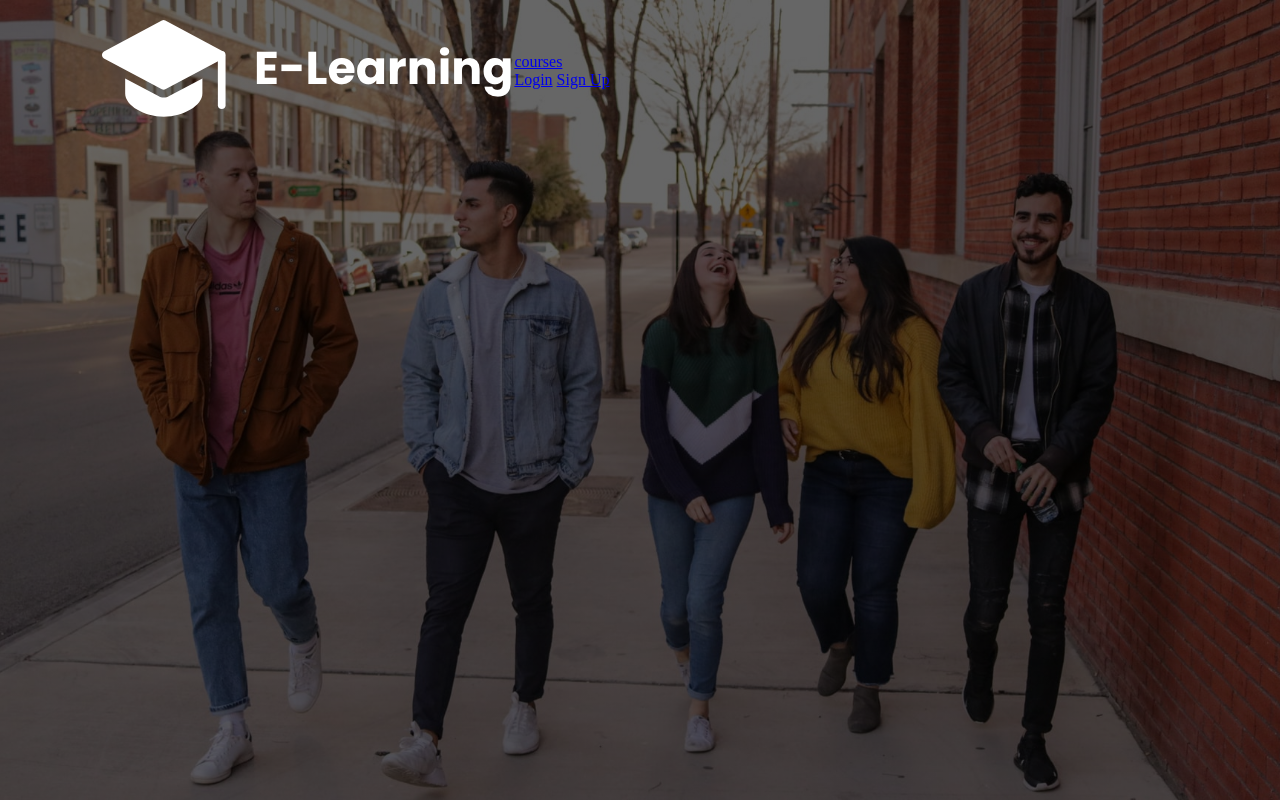
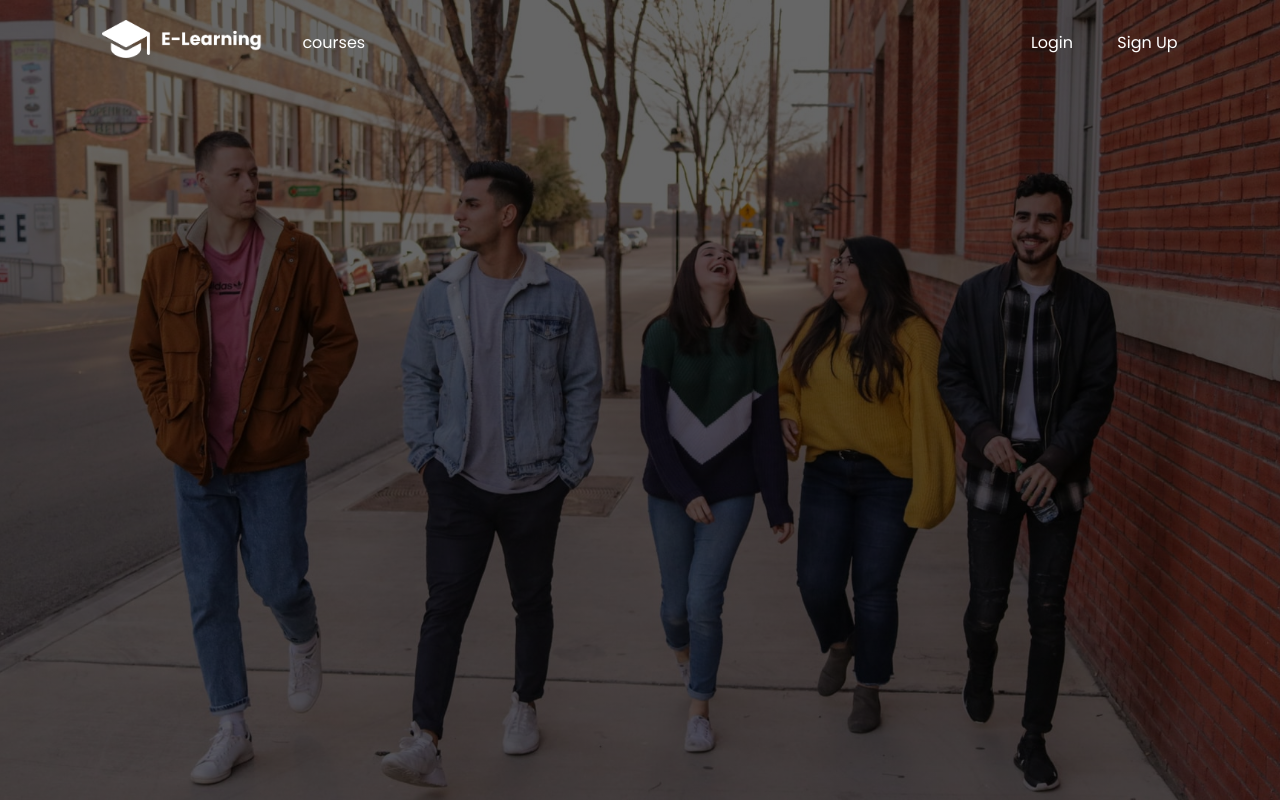
Before and after one commit to jhonabanguera/Elearning, a plain HTML site: page index.html in a window 1280 px wide. Drawn offline with Linux system fonts and the light colour scheme.

Commit message:
Adding style and font

```diff
--- a/index.html
+++ b/index.html
@@ -6,6 +6,9 @@
     <meta name="viewport" content="width=device-width, initial-scale=1.0">
     <title>E-learning Website Design - Easy Tutorial Yotube Channel</title>
     <link rel="stylesheet" href="style.css">
+    <link rel="preconnect" href="https://fonts.googleapis.com">
+<link rel="preconnect" href="https://fonts.gstatic.com" crossorigin>
+<link href="https://fonts.googleapis.com/css2?family=Poppins&display=swap" rel="stylesheet">
 </head>
 <body>
     <div class="container">
@@ -18,7 +21,7 @@
                 <a href="#">courses</a>
                 <div>
                     <a href="#">Login</a>
-                    <a href="#">Sign Up</a>
+                    <a href="#" class="btn">Sign Up</a>
                 </div>
             </div>
         </nav>
--- a/style.css
+++ b/style.css
@@ -20,3 +20,20 @@ nav{
     flex-wrap: wrap;
     padding: 20px 0;
 }
+
+.nav-logo img{
+    width: 160px;
+}
+
+.nav-links{
+   display: flex;
+   flex: 1;
+   align-items: center;
+   justify-content: space-between;
+}
+
+.nav-links a{
+    text-decoration: none;
+    color: #fff;
+    margin-left: 40px;
+}
```
